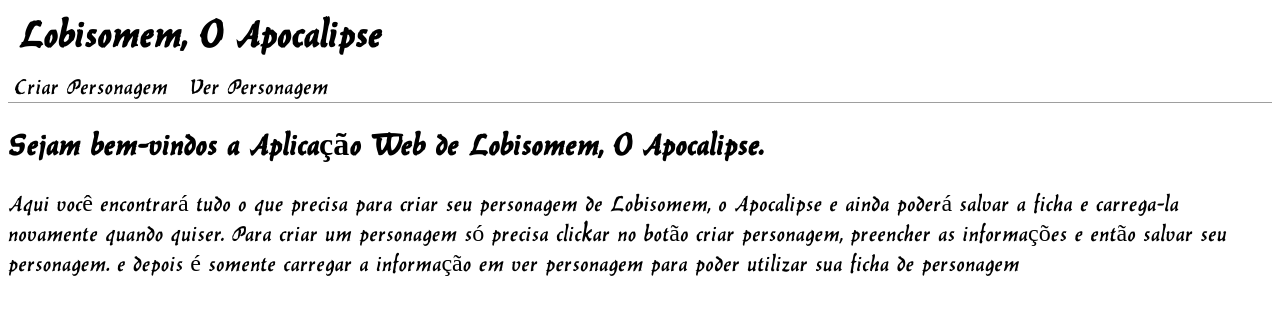
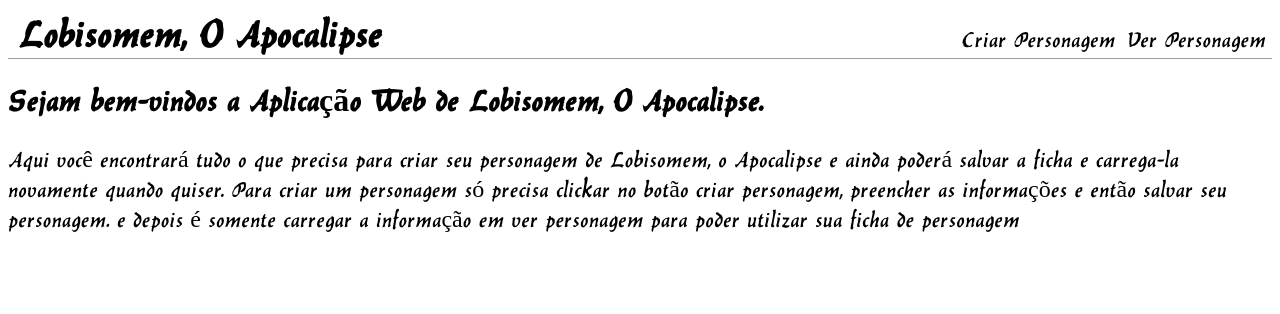
Before and after one commit to Joao-P-G-Begiato/werewolf.json, a React (Vite) app: page / in a window 1280 px wide. Shown: the top 314 px of the page. Built offline with nearby package versions, Linux system fonts and the light colour scheme.

Commit message:
refactor(header.css) refatoramento do estilo alterações feitas no estilo devido a alteração das tags html do header (troca do nav por header e envolver os botões na tag nav)

```diff
--- a/src/style/header.css
+++ b/src/style/header.css
@@ -1,9 +1,10 @@
-nav{
+header{
     display: flex;
     flex-direction: row;
     gap: 10px;
     align-items: center;
     border-bottom: 0.1px solid rgba(68, 68, 68, 0.516);
+    justify-content: space-between;
 }
 
 .h1-header{
```
